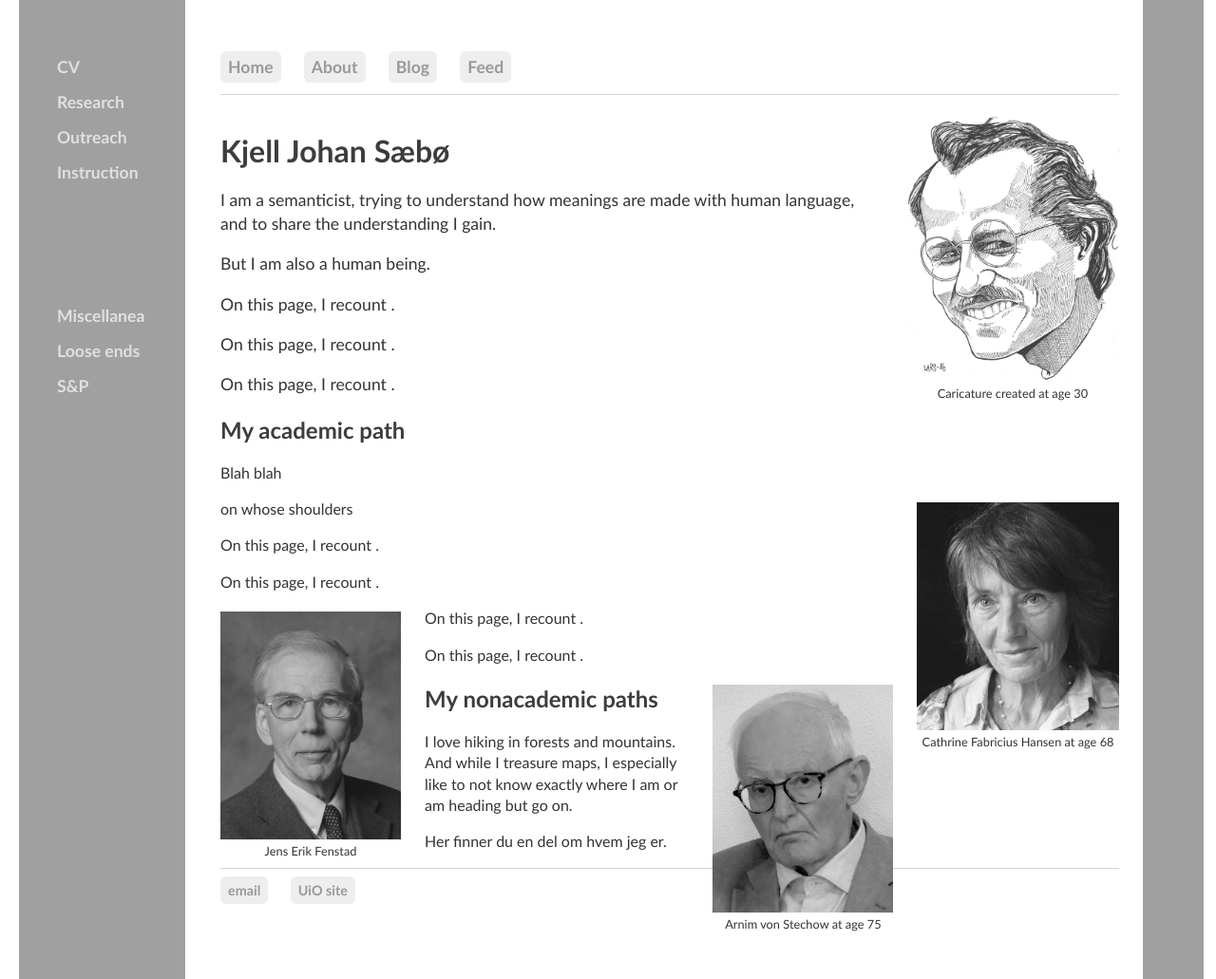
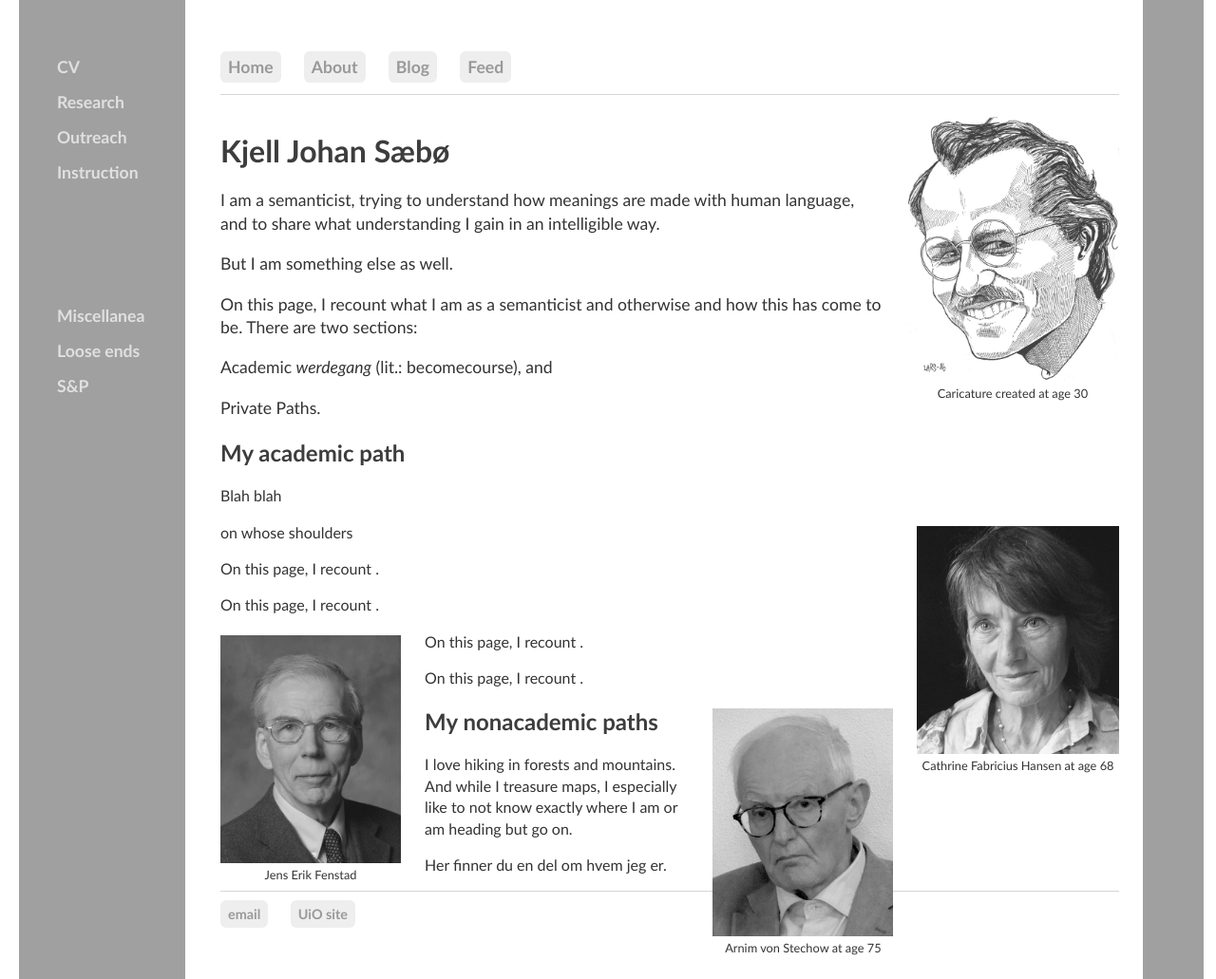
Before and after one commit to kjelljs/kjelljs.github.io, a Jekyll site: the page built from about/index.html, in a window 1280 px wide and 1031 px high. Shown: the whole window at 95% size. Built offline with Jekyll 4.4.1, drawn with Linux system fonts in a browser that asks for light colours.

Commit message:
Update index.html

```diff
--- a/about/index.html
+++ b/about/index.html
@@ -13,11 +13,11 @@ figcaption {
 <div style="float:right;"><figure class="rightfig"><img style="height:280px;" src="/pics/Lars86.jpg"><figcaption>Caricature created at age 30</figcaption></figure></div>
 <div class="blurb">
 	<h1>Kjell Johan Sæbø</h1>
-	<div class="ingress"><p>I am a semanticist, trying to understand how meanings are made with human language, and to share the understanding I gain.</p>
-		<p>But I am also a human being.</p>
-	<p>On this page, I recount .</p>
-		<p>On this page, I recount .</p>
-		<p>On this page, I recount .</p>
+	<div class="ingress"><p>I am a semanticist, trying to understand how meanings are made with human language, and to share what understanding I gain in an intelligible way.</p>
+		<p>But I am something else as well.</p>
+	<p>On this page, I recount what I am as a semanticist and otherwise and how this has come to be. There are two sections:</p>
+		<p>Academic <i>werdegang</i> (lit.: becomecourse), and</p>
+		<p>Private Paths.</p>
 	</div>
 	<h2>My academic path</h2>
 	<p>Blah blah</p>
```
